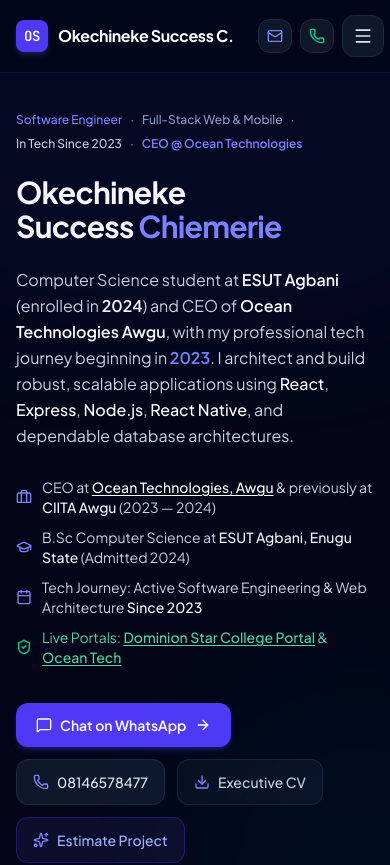
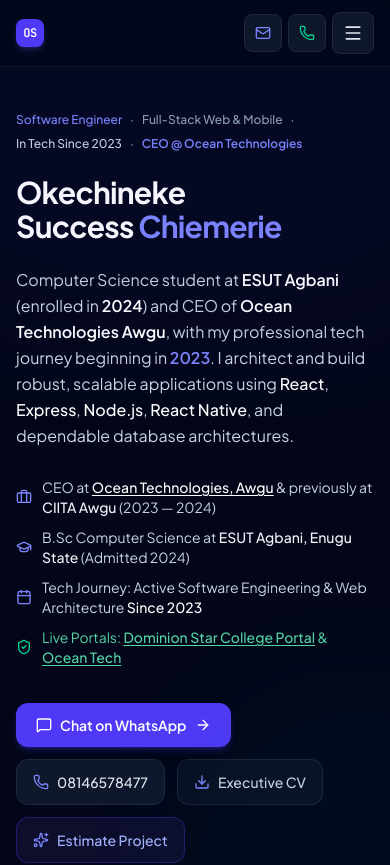
Before and after one commit to okechineke0-ctrl/My_portfolio, a React (Vite) app: page / in a window 390 px wide. Shown: the top 865 px of the page. Built offline with nearby package versions, Linux system fonts and the light colour scheme.

Commit message:
Fix responsive navbar UI and enhance professional appearance

```diff
--- a/src/components/Navbar.tsx
+++ b/src/components/Navbar.tsx
@@ -22,6 +22,17 @@
     };
     window.addEventListener('scroll', handleScroll, { passive: true });
     return () => window.removeEventListener('scroll', handleScroll);
+  }, []);
+
+  // Close mobile menu on resize to desktop
+  useEffect(() => {
+    const handleResize = () => {
+      if (window.innerWidth >= 768) {
+        setMobileMenuOpen(false);
+      }
+    };
+    window.addEventListener('resize', handleResize, { passive: true });
+    return () => window.removeEventListener('resize', handleResize);
   }, []);
 
   const navLinks = [
@@ -63,29 +74,31 @@
           : 'bg-slate-950/70 backdrop-blur-sm border-b border-slate-800/50'
       }`}
     >
-      {/* 3-Zone Contract Container */}
-      <div className="max-w-7xl mx-auto px-4 sm:px-6 lg:px-8 h-18 flex items-center justify-between gap-6">
+      {/* Container */}
+      <div className="max-w-7xl mx-auto px-4 sm:px-6 lg:px-8 h-auto md:h-18 flex items-center justify-between gap-4 py-3 md:py-0">
 
         {/* Zone 1: Wordmark */}
         <a
           href="#about"
           onClick={(e) => handleNavClick(e, '#about')}
-          className="text-base sm:text-lg font-bold tracking-tight text-white hover:text-indigo-400 transition-colors whitespace-nowrap shrink-0 flex items-center gap-2.5"
+          className="text-sm sm:text-base lg:text-lg font-bold tracking-tight text-white hover:text-indigo-400 transition-colors whitespace-nowrap shrink-0 flex items-center gap-2 sm:gap-2.5"
         >
-          <span className="w-8 h-8 rounded-lg bg-indigo-600 flex items-center justify-center text-white font-mono font-bold text-sm shadow-md shadow-indigo-500/20">
+          <span className="w-7 h-7 sm:w-8 sm:h-8 rounded-lg bg-indigo-600 flex items-center justify-center text-white font-mono font-bold text-xs sm:text-sm shadow-md shadow-indigo-500/20">
             OS
           </span>
-          <span className="truncate max-w-[200px] sm:max-w-none">Okechineke Success C.</span>
+          <span className="hidden xs:inline truncate max-w-[150px] sm:max-w-[200px] lg:max-w-none">
+            Okechineke
+          </span>
         </a>
 
-        {/* Zone 2: Clean single-line navigation links */}
-        <nav className="hidden md:flex items-center gap-6 lg:gap-7 text-sm font-medium text-slate-300">
+        {/* Zone 2: Desktop Navigation Links */}
+        <nav className="hidden lg:flex items-center gap-6 lg:gap-8 text-sm font-medium text-slate-300 flex-1 justify-center">
           {navLinks.map((link) => (
             <a
               key={link.label}
               href={link.href}
               onClick={(e) => handleNavClick(e, link.href)}
-              className="hover:text-white transition-colors hover:underline underline-offset-4 decoration-indigo-500 whitespace-nowrap shrink-0 cursor-pointer"
+              className="hover:text-white transition-colors hover:underline underline-offset-4 decoration-indigo-500 whitespace-nowrap"
             >
               {link.label}
             </a>
@@ -93,26 +106,18 @@
           <button
             type="button"
             onClick={onOpenEstimator}
-            className="hover:text-white transition-colors hover:underline underline-offset-4 decoration-indigo-500 whitespace-nowrap shrink-0 text-slate-300 cursor-pointer"
+            className="hover:text-white transition-colors hover:underline underline-offset-4 decoration-indigo-500 whitespace-nowrap text-slate-300"
           >
-            Project Estimator
-          </button>
-          <button
-            type="button"
-            onClick={onOpenResume}
-            className="hover:text-white transition-colors hover:underline underline-offset-4 decoration-indigo-500 whitespace-nowrap shrink-0 flex items-center gap-1.5 text-slate-300 cursor-pointer"
-          >
-            <FileText className="w-3.5 h-3.5 text-indigo-400" />
-            Resume
+            Estimator
           </button>
         </nav>
 
-        {/* Zone 3: Primary Actions */}
-        <div className="hidden md:flex items-center gap-2.5 shrink-0">
+        {/* Zone 3: Desktop Actions */}
+        <div className="hidden lg:flex items-center gap-2.5 shrink-0">
           <button
             type="button"
             onClick={onOpenEmail}
-            className="inline-flex items-center justify-center gap-1.5 px-3.5 py-2 text-xs font-semibold text-slate-200 hover:text-white bg-slate-900 hover:bg-slate-800 border border-slate-800 rounded-lg transition-all cursor-pointer"
+            className="inline-flex items-center justify-center gap-1.5 px-4 py-2 text-xs font-semibold text-slate-200 hover:text-white bg-slate-900 hover:bg-slate-800 border border-slate-800 rounded-lg transition-all whitespace-nowrap"
           >
             <Mail className="w-3.5 h-3.5 text-indigo-400" />
             <span>Email</span>
@@ -121,7 +126,7 @@
             href={PERSONAL_INFO.whatsappUrl}
             target="_blank"
             rel="noopener noreferrer"
-            className="inline-flex items-center justify-center gap-2 px-4 py-2 text-xs font-semibold text-white bg-indigo-600 hover:bg-indigo-500 active:scale-95 rounded-lg transition-all whitespace-nowrap shadow-sm shadow-indigo-600/30"
+            className="inline-flex items-center justify-center gap-2 px-4 py-2 text-xs font-semibold text-white bg-indigo-600 hover:bg-indigo-500 active:scale-95 rounded-lg transition-all whitespace-nowrap"
           >
             <MessageSquare className="w-3.5 h-3.5" />
             <span>WhatsApp</span>
@@ -129,21 +134,23 @@
           </a>
         </div>
 
-        {/* Mobile controls & Menu Hamburger trigger */}
-        <div className="flex items-center gap-2 md:hidden">
+        {/* Mobile Controls */}
+        <div className="flex items-center gap-1.5 md:gap-2 lg:hidden">
           <button
             type="button"
             onClick={onOpenEmail}
-            className="p-2 text-slate-300 hover:text-white rounded-xl bg-slate-900 border border-slate-800 cursor-pointer"
+            className="p-2.5 text-slate-300 hover:text-white rounded-lg bg-slate-900 hover:bg-slate-800 border border-slate-800 cursor-pointer transition-colors active:scale-95"
             aria-label="Send email"
+            title="Email"
           >
             <Mail className="w-4 h-4 text-indigo-400" />
           </button>
 
           <a
             href={`tel:${PERSONAL_INFO.phone}`}
-            className="p-2 text-slate-300 hover:text-white rounded-xl bg-slate-900 border border-slate-800"
+            className="p-2.5 text-slate-300 hover:text-white rounded-lg bg-slate-900 hover:bg-slate-800 border border-slate-800 transition-colors active:scale-95"
             aria-label="Call phone number"
+            title="Call"
           >
             <Phone className="w-4 h-4 text-emerald-400" />
           </a>
@@ -151,7 +158,7 @@
           <button
             type="button"
             onClick={() => setMobileMenuOpen(!mobileMenuOpen)}
-            className="p-2.5 text-slate-200 hover:text-white rounded-xl bg-slate-900 hover:bg-slate-800 border border-slate-800 focus:outline-none focus:ring-2 focus:ring-indigo-500 cursor-pointer transition-colors"
+            className="p-2.5 text-slate-200 hover:text-white rounded-lg bg-slate-900 hover:bg-slate-800 border border-slate-800 transition-colors active:scale-95 focus:outline-none focus:ring-2 focus:ring-offset-2 focus:ring-offset-slate-950 focus:ring-indigo-500"
             aria-label={mobileMenuOpen ? 'Close menu' : 'Open menu'}
             aria-expanded={mobileMenuOpen}
           >
@@ -164,16 +171,16 @@
         </div>
       </div>
 
-      {/* Mobile Drawer */}
+      {/* Mobile Menu */}
       {mobileMenuOpen && (
-        <div className="md:hidden bg-slate-950/98 border-b border-slate-800 px-4 pt-3 pb-6 shadow-2xl backdrop-blur-xl animate-in fade-in slide-in-from-top-2 duration-150">
-          <div className="flex flex-col space-y-1 pb-3">
+        <div className="lg:hidden bg-slate-950/98 border-t border-slate-800 px-4 pt-3 pb-6 shadow-2xl backdrop-blur-xl animate-in fade-in slide-in-from-top-2 duration-150">
+          <div className="flex flex-col space-y-1 pb-4">
             {navLinks.map((link) => (
               <a
                 key={link.label}
                 href={link.href}
                 onClick={(e) => handleNavClick(e, link.href)}
-                className="px-3 py-2.5 text-sm font-semibold text-slate-200 hover:text-white hover:bg-slate-900 rounded-xl transition-colors cursor-pointer flex items-center justify-between"
+                className="px-3 py-3 text-sm font-semibold text-slate-200 hover:text-white hover:bg-slate-900 rounded-lg transition-colors cursor-pointer flex items-center justify-between active:scale-95"
               >
                 <span>{link.label}</span>
                 <span className="text-slate-600 text-xs">→</span>
@@ -186,9 +193,9 @@
                 setMobileMenuOpen(false);
                 onOpenEstimator();
               }}
-              className="w-full text-left px-3 py-2.5 text-sm font-semibold text-slate-200 hover:text-white hover:bg-slate-900 rounded-xl transition-colors cursor-pointer flex items-center justify-between"
+              className="w-full text-left px-3 py-3 text-sm font-semibold text-slate-200 hover:text-white hover:bg-slate-900 rounded-lg transition-colors cursor-pointer flex items-center justify-between active:scale-95"
             >
-              <span>Project Scope Estimator</span>
+              <span>Project Estimator</span>
               <span className="text-indigo-400 text-xs">Calculate</span>
             </button>
 
@@ -198,34 +205,35 @@
                 setMobileMenuOpen(false);
                 onOpenResume();
               }}
-              className="w-full text-left px-3 py-2.5 text-sm font-semibold text-indigo-400 hover:text-indigo-300 hover:bg-slate-900 rounded-xl transition-colors cursor-pointer flex items-center gap-2"
+              className="w-full text-left px-3 py-3 text-sm font-semibold text-indigo-400 hover:text-indigo-300 hover:bg-slate-900 rounded-lg transition-colors cursor-pointer flex items-center gap-2 active:scale-95"
             >
               <FileText className="w-4 h-4" />
-              <span>View Executive Resume / CV</span>
+              <span>View Resume</span>
             </button>
           </div>
 
-          <div className="pt-3 border-t border-slate-800/80 flex flex-col gap-2">
+          <div className="pt-4 border-t border-slate-800/80 flex flex-col gap-2">
             <button
               type="button"
               onClick={() => {
                 setMobileMenuOpen(false);
                 onOpenEmail();
               }}
-              className="w-full flex items-center justify-center gap-2 py-2.5 px-4 text-xs font-semibold text-slate-100 bg-slate-900 hover:bg-slate-800 border border-slate-800 rounded-xl transition-colors cursor-pointer"
+              className="w-full flex items-center justify-center gap-2 py-3 px-4 text-xs font-semibold text-slate-100 bg-slate-900 hover:bg-slate-800 border border-slate-800 rounded-lg transition-colors active:scale-95"
             >
               <Mail className="w-4 h-4 text-indigo-400" />
-              <span>Email Success (okechineke0@gmail.com)</span>
+              <span>Send Email</span>
             </button>
 
             <a
               href={PERSONAL_INFO.whatsappUrl}
               target="_blank"
               rel="noopener noreferrer"
-              className="w-full flex items-center justify-center gap-2 py-2.5 px-4 text-xs font-semibold text-white bg-indigo-600 hover:bg-indigo-500 rounded-xl transition-colors"
+              className="w-full flex items-center justify-center gap-2 py-3 px-4 text-xs font-semibold text-white bg-indigo-600 hover:bg-indigo-500 rounded-lg transition-colors active:scale-95"
             >
               <MessageSquare className="w-4 h-4" />
-              <span>WhatsApp Direct (+234 814 657 8477)</span>
+              <span>WhatsApp Direct</span>
+              <ArrowUpRight className="w-3.5 h-3.5" />
             </a>
           </div>
         </div>
```
